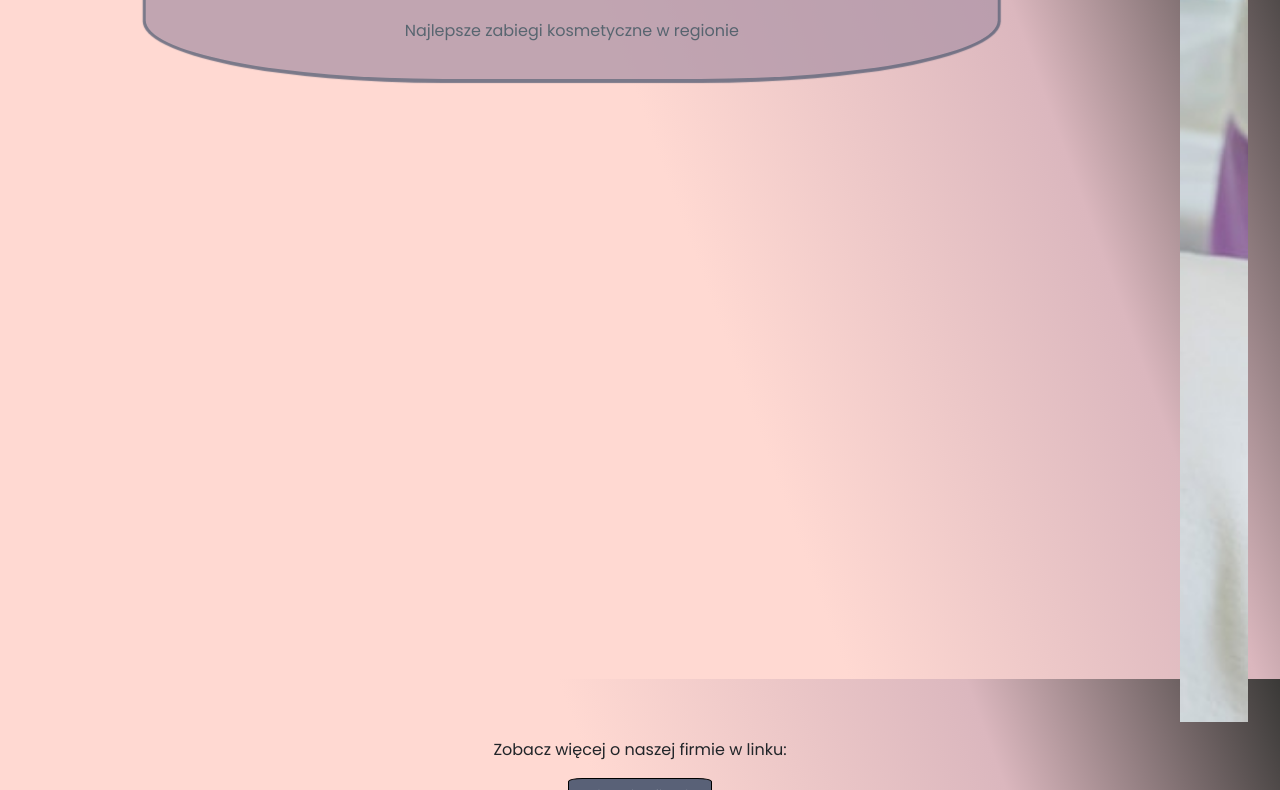
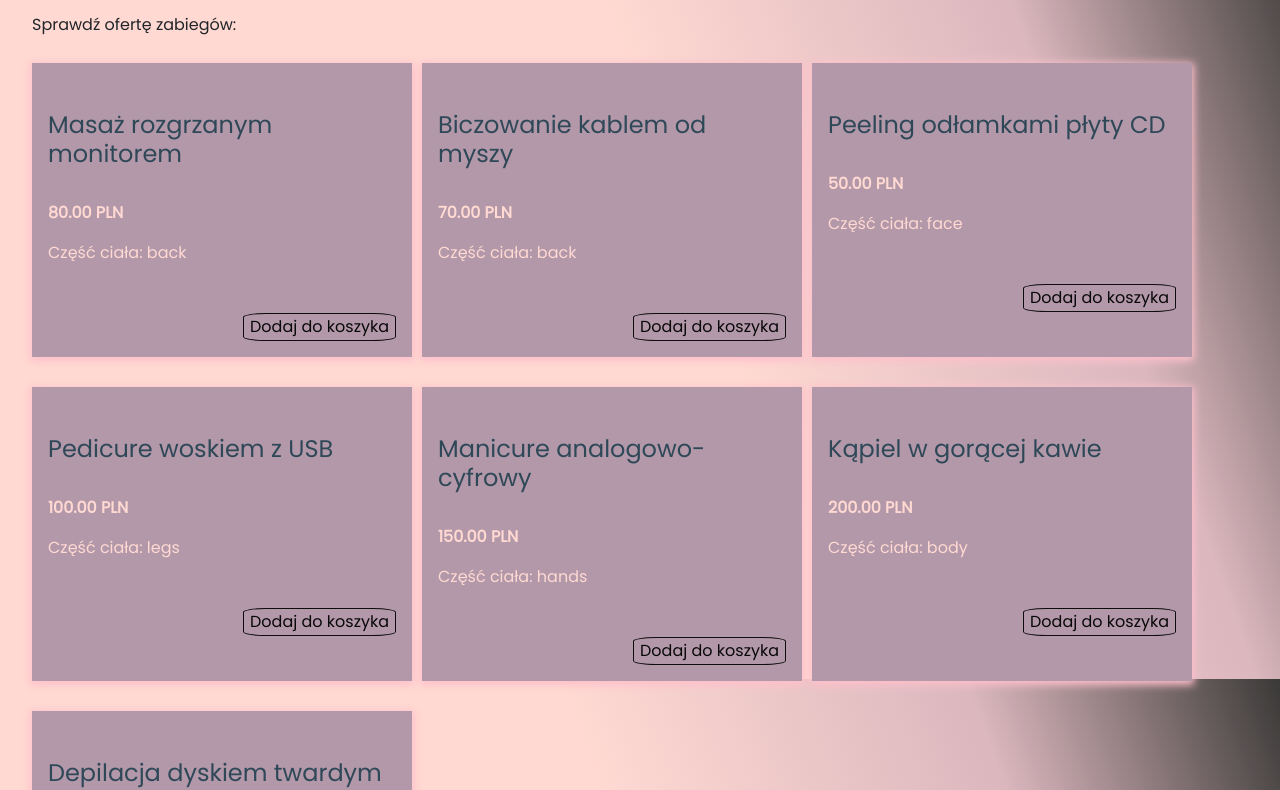
Before and after one commit to Keslava-PL/IT-SPA-App, a website built with Parcel: page index.html in a window 1280 px wide. Shown: the part 121-911 px from the top of the page. Built offline with nearby package versions, Linux system fonts and the light colour scheme; data requests are answered from the project's data file; files whose address does not match are found by name.

Commit message:
responisve listing(room/treatments list)

```diff
--- a/src/it-spa.js
+++ b/src/it-spa.js
@@ -7,6 +7,7 @@ import { dataMenager } from "./data/data-manager";
 
 //picker
 import "flatpickr/dist/flatpickr.min.css";
+import { Treatments } from "./views/Treatments";
 
 const main = document.querySelector("main");
 
@@ -29,4 +30,4 @@ document.body.addEventListener("navigate", (event) => {
   main.append(Component());
 });
 
-main.append(Home());
+main.append(Treatments());
--- a/src/it-spa.scss
+++ b/src/it-spa.scss
@@ -8,6 +8,7 @@ body {
     margin : 0;
     padding: 0;
 }
+
 
 
 ///zmienne globalne
@@ -194,7 +195,19 @@ td,tr,th{
 
   padding: 0 0 0 0;
 }
-
+// @media all and (max-width:576px){
+//   .treat-list{
+//     ul{
+//       display: block;
+//     }
+//     ul li{
+//       display: inline-block;
+//       margin: 2rem;
+//       width: 27vw;
+//       color:green;
+//     }
+//   }
+// }
 main {
   button {
     border-radius: 10%;
@@ -277,6 +290,74 @@ main {
             margin-top: 2rem;
         }
     }
+
+    .treat-list,
+    .room-list{
+
+      ul{
+        display: flex;
+        flex-wrap: wrap;
+
+
+        li{
+          width: 100%;
+          margin-bottom: 2vw;
+
+        }
+      }
+
+    }
+
+    @media only screen and (max-width:576px){
+      .client {
+        width: 50%;
+      }
+    }
+
+    @media only screen and (min-width: 577px) and (max-width: 992px) {
+      .client {
+        width: 50%;
+
+      }
+      .treat-list,
+      .room-list{
+        ul{
+          display: flex;
+          flex-wrap: wrap;
+          padding: 0 0 0 0;
+          margin: 0 0 0 0;
+
+          li{
+            width: 45%;
+           margin-right: 10px;
+          margin-bottom: 20px;
+          margin-top: 10px;
+
+          }
+        }
+      }
+    }
+    @media only screen and (min-width: 993px){
+
+      .treat-list,
+      .room-list{
+
+        ul{
+          display: flex;
+          flex-wrap: wrap;
+
+          li{
+            width: calc(100%/3.2);
+            margin-right: 10px;
+            margin-bottom: 20px;
+            margin-top: 10px;
+            }
+        }
+
+      }
+
+    }
+
     .registrationPanel{
         margin: 0 auto;
 
@@ -335,7 +416,6 @@ main {
       .progress-bar{
           width: 25%;
       }
-
 
 
         .home-inner{
@@ -405,16 +485,7 @@ main {
             }
 
           }
-          @media all and (max-width:576px){
-            .client {
-              width: 50%;
-            }
-          }
-          @media all and (min-width: 768px) and (max-width: 992px) {
-            .client {
-              width: 50%;
-            }
-          }
+
           //contact
           footer,
             footer a {
--- a/src/views/RoomList.js
+++ b/src/views/RoomList.js
@@ -12,6 +12,7 @@ export function RoomList() {
     <h2 class = "header">Dostępne pokoje</h2>
     <p class = "header">Sprawdź ofertę pokoi.</p>
     <p class="loading">Ładuję listę pokoi...</p>
+    <div class ="room-list"></div>
 
   `;
 
@@ -52,7 +53,8 @@ export function RoomList() {
       // usuwamy element mowiacy o ladowaniu
       section.querySelector(".loading").remove();
       // podstawiamy gotowa liste z pokojami
-      section.append(ul);
+      //section.append(ul);
+      section.querySelector(".room-list").append(ul);
     });
 
   return section;
--- a/src/views/Treatments.js
+++ b/src/views/Treatments.js
@@ -1,13 +1,15 @@
 import { cartManager } from "../cart/cart-manager";
+import { createEl } from "../common/createEl";
 
 export function Treatments() {
-  const section = document.createElement("section");
-  const ul = document.createElement("ul");
+  const section = createEl("section");
+  const ul = createEl("ul", ['responsiveListing']);
 
   section.innerHTML = `
 <h2 class = "header">Zabiegi:</h2>
-<p class = "header">Sprawdź ofertę zabiegów</p>
-<p class="loading">Ładuję listę zabiegów...</p>`;
+<p class = "header">Sprawdź ofertę zabiegów:</p>
+<p class="loading">Ładuję listę zabiegów...</p>
+<div class = "treat-list"></div>`;
 
   fetch("http://localhost:3000/treatments")
     .then((response) => response.json())
@@ -43,7 +45,7 @@ export function Treatments() {
       section.querySelector(".loading").remove();
 
       //showing ready list of treatments
-      section.append(ul);
+      section.querySelector(".treat-list").append(ul);
     });
 
   return section;
```
